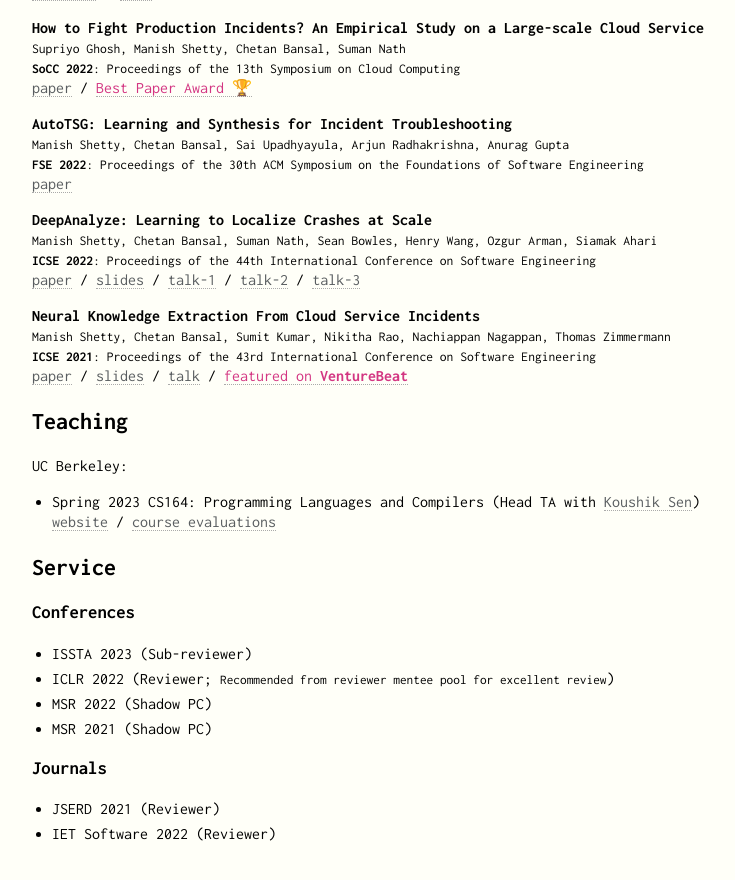
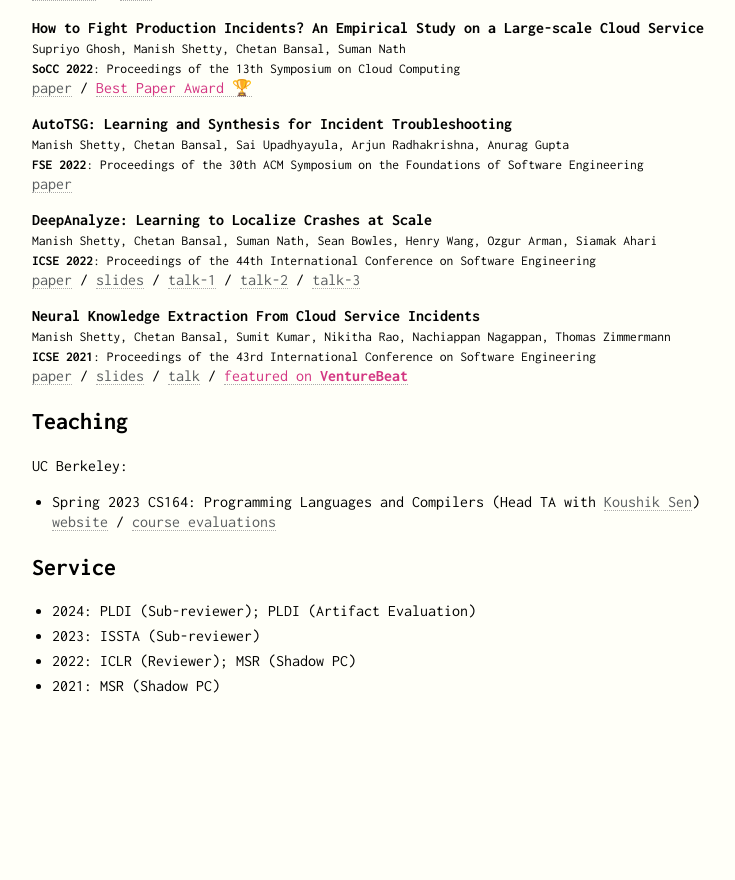
Before and after one commit to manishshettym/manishshettym.github.io, a Jekyll site: the page built from index.md, in a window 1280 px wide and 900 px high, scrolled down 1037 px. Shown: the top 880 px of the window, without its empty margins (258-993 px from the left). Built offline with Jekyll 4.4.1, drawn with Linux system fonts in a browser that asks for light colours; after the commit the page ends 1789 px from its top, so only the background shows below that.

Commit message:
service update

```diff
--- a/index.md
+++ b/index.md
@@ -117,20 +117,12 @@ UC Berkeley:
 
 ## Service
 
-### Conferences
 <aside markdown="1">
-* ISSTA 2023 (Sub-reviewer)
-* ICLR 2022 (Reviewer; <span style="font-size: smaller;">
-        <i class="fas fa-trophy"></i> Recommended from reviewer mentee
-        pool for excellent review</span>)
-* MSR 2022 (Shadow PC)
-* MSR 2021 (Shadow PC)
+* 2024: PLDI (Sub-reviewer); PLDI (Artifact Evaluation)
+* 2023: ISSTA (Sub-reviewer)
+* 2022: ICLR (Reviewer); MSR (Shadow PC)
+* 2021: MSR (Shadow PC)
 </aside>
-
-### Journals
-* JSERD 2021 (Reviewer)
-* IET Software 2022 (Reviewer)
-
 
 <br><br>
 
```
